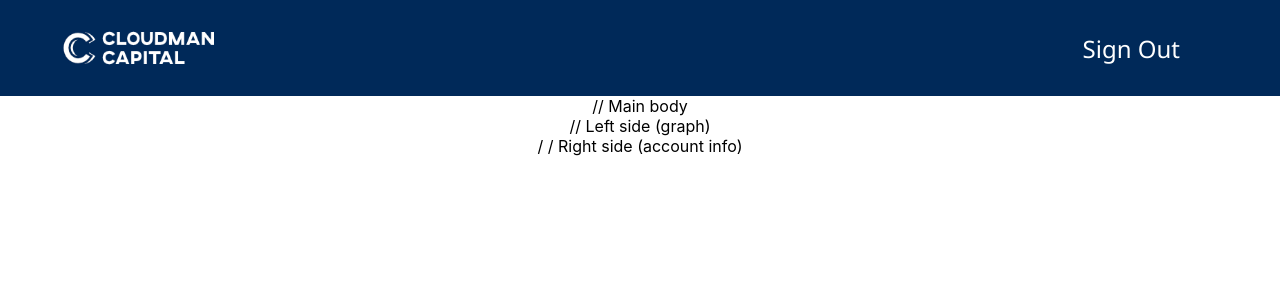
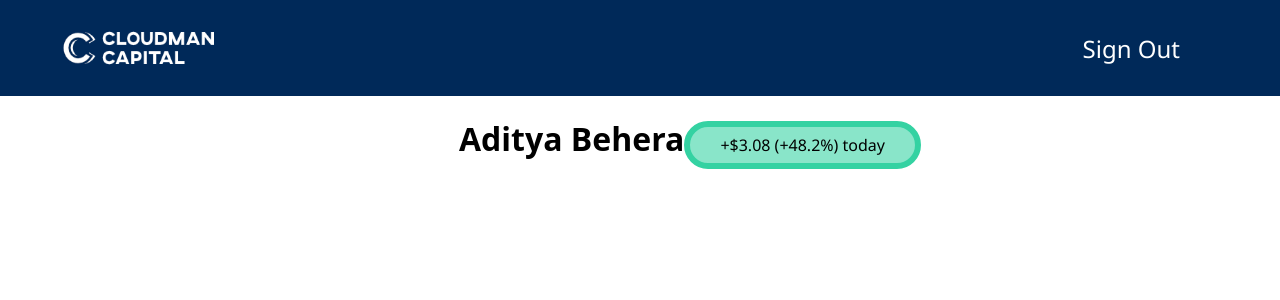
Before and after one commit to CloudmanCapital/dashboard, a React (Create React App) app: page / in a window 1280 px wide. Shown: the top 300 px of the page. Built offline with nearby package versions, Linux system fonts and the light colour scheme.

Commit message:
added header

```diff
--- a/src/App.css
+++ b/src/App.css
@@ -40,3 +40,30 @@
   color: #fff;
   font-family:'Segoe UI', Tahoma, Geneva, Verdana, sans-serif;
 }
+
+.left-align-container {
+  text-align: left;
+  padding-left: 100px;
+  font-family:'Open Sans', 'Helvetica Neue', sans-serif
+}
+
+.horizontal-div div {
+  display: inline-block;
+
+}
+
+.spacer {
+  flex-grow: 1; /* This will make the spacer div grow and fill the available space */
+}
+
+.rounded-rectangle {
+  background-color: rgba(52,210,162 ,0.58);/*#34D2A2;*/ /* Background color of the rounded rectangle */
+  border: 6px solid #34D2A2; /* You can adjust the border properties as needed */
+  padding: 7px; /* Padding around the text */
+  padding-left: 30px;
+  padding-right: 30px;
+  border-radius: 50px; /* Border radius to create rounded corners */
+  width: fit-content; /* Adjust width to fit content */
+  font-size: 18; /* You can adjust the font size */
+  font-family:'Segoe UI', Tahoma, Geneva, Verdana, sans-serif;
+}
--- a/src/App.js
+++ b/src/App.js
@@ -9,12 +9,21 @@ function App() {
         style={{ width: '12%', height: '40%', padding: '60px'}}/>
         <button class="sign-out-button">Sign Out</button>
       </header>
-      <div> // Main body
-        <div> // Left side (graph)
-
+      <div> {/* Main body */}
+      <div class="horizontal-div">
+        <div class="left-align-container"> {/*Left side (graph)*/}
+            <div class="horizontal-div">
+              <div>
+                <h1 style={{ fontSize: "2rem" }}>Aditya Behera</h1>
+              </div>
+              <div class="rounded-rectangle">
+                +$3.08 (+48.2%) today
+              </div>
+            </div>
         </div>
-        </div>/ / Right side (account info)
+        </div> {/*Right side (account info) */}
         <div>
+        </div>
       </div>
     </div>
   );
```
